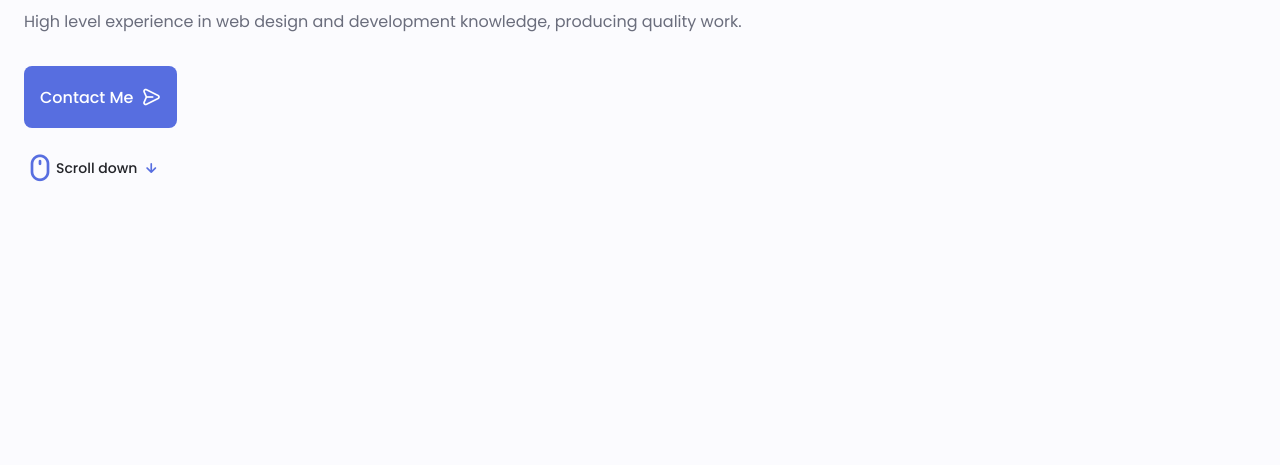
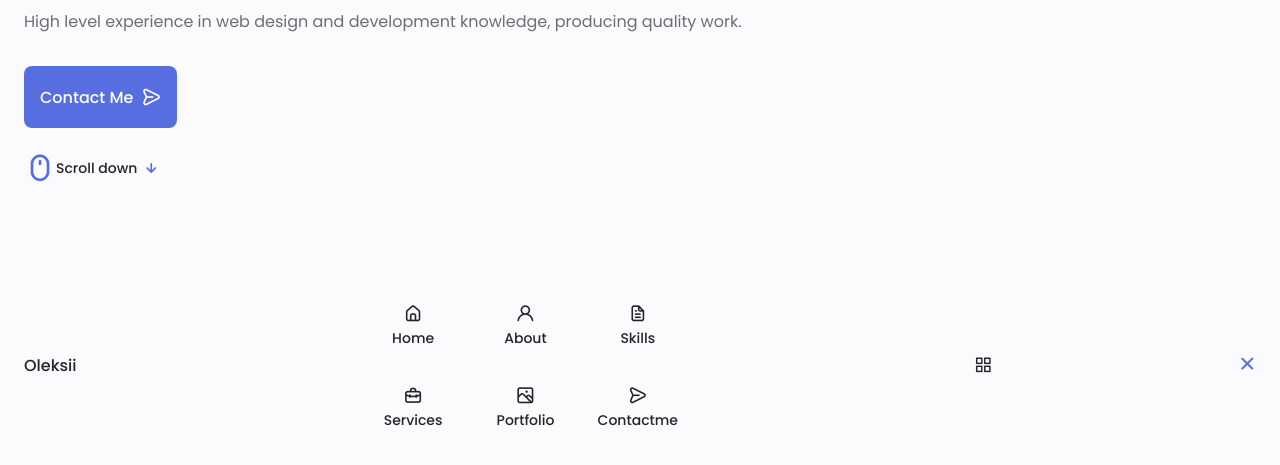
Before and after one commit to Paradigmofc/responsive-portfolio-website, a plain HTML site: page index.html in a window 1280 px wide. Shown: the part 411-876 px from the top of the page. Drawn offline with nearby package versions, Linux system fonts and the light colour scheme.

Commit message:
reverse-test

```diff
--- a/assets/css/styles.css
+++ b/assets/css/styles.css
@@ -147,7 +147,7 @@ img {
     bottom: 0;
     left: 0;
     z-index: var(--z-fixed);
-    /* background-color: var(--body-color); */
+    background-color: var(--body-color);
 }
 
 /*==================== NAV ====================*/
--- a/index.html
+++ b/index.html
@@ -17,7 +17,53 @@
     </head>
     <body>
         <!--==================== HEADER ====================-->
+        <header class="header" id="header">
+            <nav class="nav container">
+                <a href="#" class="nav__logo">Oleksii</a>
 
+                <div class="nav__menu" id="nav-menu">
+                    <ul class="nav__list grid">
+                        <li class="nav__item">
+                            <a href="#home" class="nav__link">
+                                <i class="uil uil-estate nav__icon"></i> Home
+                            </a>
+                        </li>
+                        <li class="nav__item">
+                            <a href="#about" class="nav__link">
+                                <i class="uil uil-user nav__icon"></i> About
+                            </a>
+                        </li>
+                        <li class="nav__item">
+                            <a href="#skills" class="nav__link">
+                                <i class="uil uil-file-alt nav__icon"></i> Skills
+                            </a>
+                        </li>
+                        <li class="nav__item">
+                            <a href="#services" class="nav__link">
+                                <i class="uil uil-briefcase-alt nav__icon"></i> Services
+                            </a>
+                        </li>
+                        <li class="nav__item">
+                            <a href="#portfolio" class="nav__link">
+                                <i class="uil uil-scenery nav__icon"></i> Portfolio
+                            </a>
+                        </li>
+                        <li class="nav__item">
+                            <a href="#contact" class="nav__link">
+                                <i class="uil uil-message nav__icon"></i> Contactme
+                            </a>
+                        </li>
+                    </ul>
+                    <i class="uil uil-times nav__close" id="nav-close"></i>
+                </div>
+
+                <div class="nav__btns">
+                    <div class="nav__toggle" id="nav-toggle">
+                        <i class="uil uil-apps"></i>
+                    </div>
+                </div>
+            </nav>
+        </header>
 
         <!--==================== MAIN ====================-->
         <main class="main">
```
